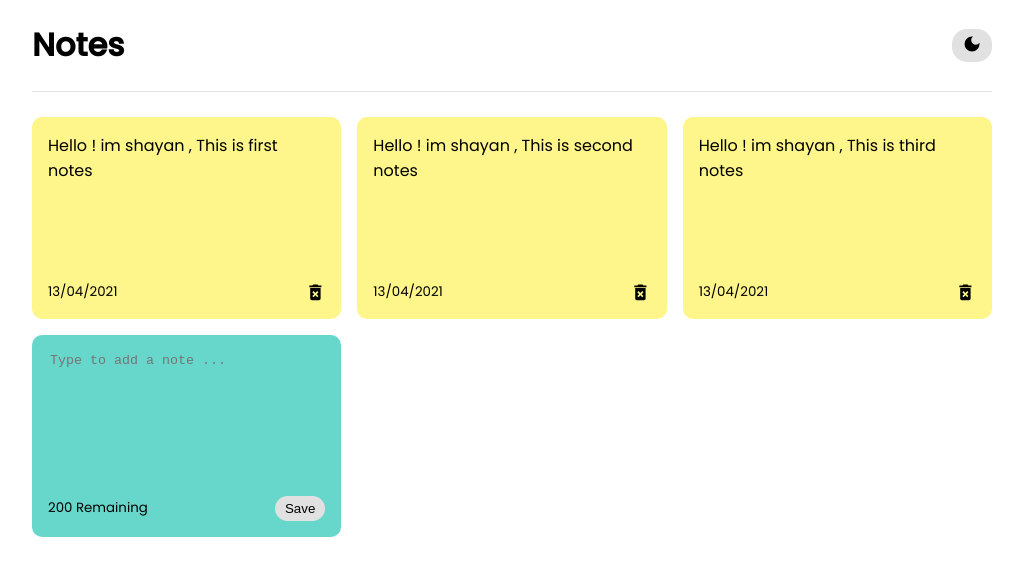
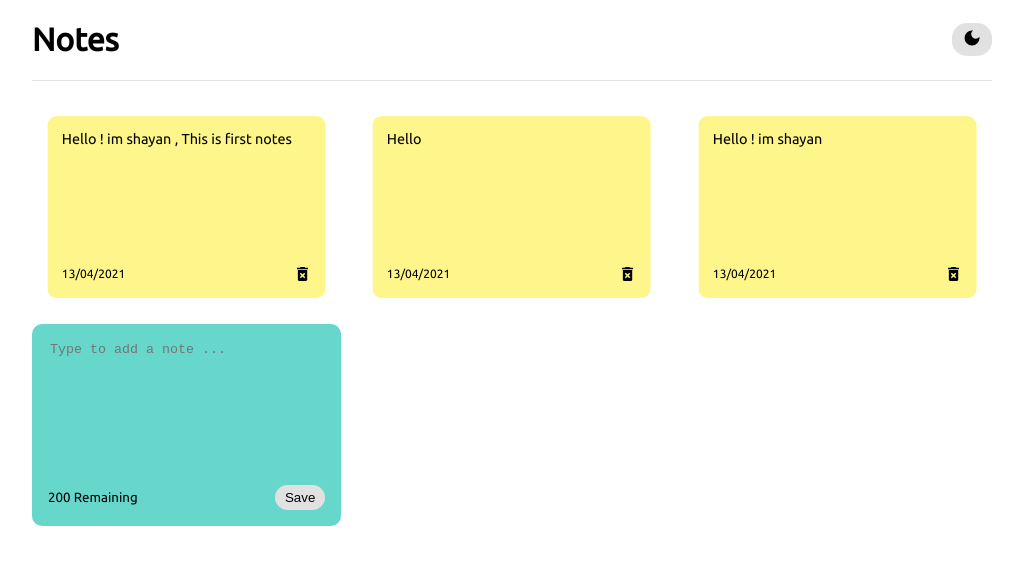
Before and after one commit to miladmrk94/notes-app, a React (Create React App) app: page / in a window 1280 px wide. Shown: the top 576 px of the page, without its empty margins (128-1151 px from the left). Built offline with nearby package versions, Linux system fonts and the light colour scheme.

Commit message:
set_animate__miladmrk

```diff
--- a/package.json
+++ b/package.json
@@ -7,6 +7,7 @@
     "@testing-library/jest-dom": "^5.16.3",
     "@testing-library/react": "^12.1.4",
     "@testing-library/user-event": "^13.5.0",
+    "framer-motion": "^6.2.8",
     "nanoid": "^3.3.2",
     "react": "^18.0.0",
     "react-dom": "^18.0.0",
@@ -37,5 +38,8 @@
       "last 1 firefox version",
       "last 1 safari version"
     ]
+  },
+  "devDependencies": {
+    "gh-pages": "^3.2.3"
   }
 }
--- a/src/App.js
+++ b/src/App.js
@@ -4,57 +4,61 @@ import NoteList from "./components/NotesList";
 import Header from "./components/Header";
 
 function App() {
-
   const [notes, setNotes] = useState([
     {
       id: nanoid(),
       text: "Hello ! im shayan , This is first notes",
-      date: "13/04/2021"
+      date: "13/04/2021",
     },
     {
       id: nanoid(),
-      text: "Hello ! im shayan , This is second notes",
-      date: "13/04/2021"
+      text: "Hello ",
+      date: "13/04/2021",
     },
     {
       id: nanoid(),
-      text: "Hello ! im shayan , This is third notes",
-      date: "13/04/2021"
-    }
+      text: "Hello ! im shayan ",
+      date: "13/04/2021",
+    },
   ]);
 
+  const [darkMode, setDarkMode] = useState(false);
 
-  const [darkMode, setDarkMode] = useState(false);
   useEffect(() => {
-    const savedNotes = JSON.parse(localStorage.getItem('react-notes-app-data'));
+    const savedNotes = JSON.parse(localStorage.getItem("react-notes-app-data"));
     if (savedNotes) {
-      setNotes(savedNotes)
+      setNotes(savedNotes);
     }
   }, []);
   useEffect(() => {
-    localStorage.setItem('react-notes-app-data', JSON.stringify(notes))
-  }, [notes])
+    localStorage.setItem("react-notes-app-data", JSON.stringify(notes));
+  }, [notes]);
+
   const addnote = (text) => {
     const date = new Date();
     const newNote = {
       id: nanoid(),
       text: text,
       date: date.toLocaleString(),
-    }
+    };
     const newNotes = [...notes, newNote];
-    setNotes(newNotes)
-  }
+    setNotes(newNotes);
+  };
   const deleteNote = (id) => {
     const newNotes = notes.filter((note) => note.id !== id);
-    setNotes(newNotes)
-  }
+    setNotes(newNotes);
+  };
+
   return (
-    <div className={`${darkMode && 'dark-mode'}`}>
+    <div className={`${darkMode && "dark-mode"}`}>
       <div className="container">
         <Header handleToggleButton={setDarkMode} darkmodeTrue={darkMode} />
-        <NoteList notes={notes} handleAddNote={addnote} handleDeleteNote={deleteNote} />
+        <NoteList
+          notes={notes}
+          handleAddNote={addnote}
+          handleDeleteNote={deleteNote}
+        />
       </div>
-
     </div>
   );
 }
--- a/src/components/Note.jsx
+++ b/src/components/Note.jsx
@@ -1,14 +1,26 @@
-import { MdDeleteForever } from 'react-icons/md';
+import { MdDeleteForever } from "react-icons/md";
+import { motion } from "framer-motion";
 
 const Note = ({ id, text, date, handleDeleteNote }) => {
-    return (
-        <div className="note">
-            <span>{text}</span>
-            <div className="note-footer">
-                <small>{date}</small>
-                <MdDeleteForever cursor={'pointer'} onClick={() => handleDeleteNote(id)} className='delete-icon' size='1.3em' />
-            </div>
-        </div>
-    )
-}
+  return (
+    <motion.div
+      animate={{
+        scale: 0.9,
+      }}
+      whileHover={{ scale: 1 }}
+      className="note"
+    >
+      <span>{text}</span>
+      <div className="note-footer">
+        <small>{date}</small>
+        <MdDeleteForever
+          cursor={"pointer"}
+          onClick={() => handleDeleteNote(id)}
+          className="delete-icon"
+          size="1.3em"
+        />
+      </div>
+    </motion.div>
+  );
+};
 export default Note;
--- a/src/components/NotesList.jsx
+++ b/src/components/NotesList.jsx
@@ -1,20 +1,22 @@
 import AddNote from "./AddNote";
 import Note from "./Note";
+import { motion } from "framer-motion";
 
 const NoteList = ({ notes, handleAddNote, handleDeleteNote }) => {
-    return (
-
-
-            <div className="notes-list">
-
-                {notes.map((note) => {
-                    return <Note id={note.id} text={note.text} date={note.date} handleDeleteNote={handleDeleteNote} />
-                })}
-                <AddNote handleAddNote={handleAddNote} />
-
-            </div>
-
-
-    )
-}
+  return (
+    <motion.div className="notes-list">
+      {notes.map((note) => {
+        return (
+          <Note
+            id={note.id}
+            text={note.text}
+            date={note.date}
+            handleDeleteNote={handleDeleteNote}
+          />
+        );
+      })}
+      <AddNote handleAddNote={handleAddNote} />
+    </motion.div>
+  );
+};
 export default NoteList;
--- a/src/index.css
+++ b/src/index.css
@@ -1,7 +1,9 @@
+@import url('https://fonts.googleapis.com/css2?family=Ubuntu&display=swap');
 body {
     margin: 0;
     padding: 0;
-    font-family: "Poppins", sans-serif !important;
+    font-family: 'Ubuntu', sans-serif;
+    height: 100vh;
 }
 
 .container {
@@ -19,7 +21,6 @@ body {
 }
 .note {
     background-color: #fef68a;
-
     border-radius: 10px;
     padding: 1rem;
     min-height: 170px;
```
Also changed, not shown: src/components/Header.jsx (+19 -9 lines), 1 other file (tests, documents, lock files or other folders).
